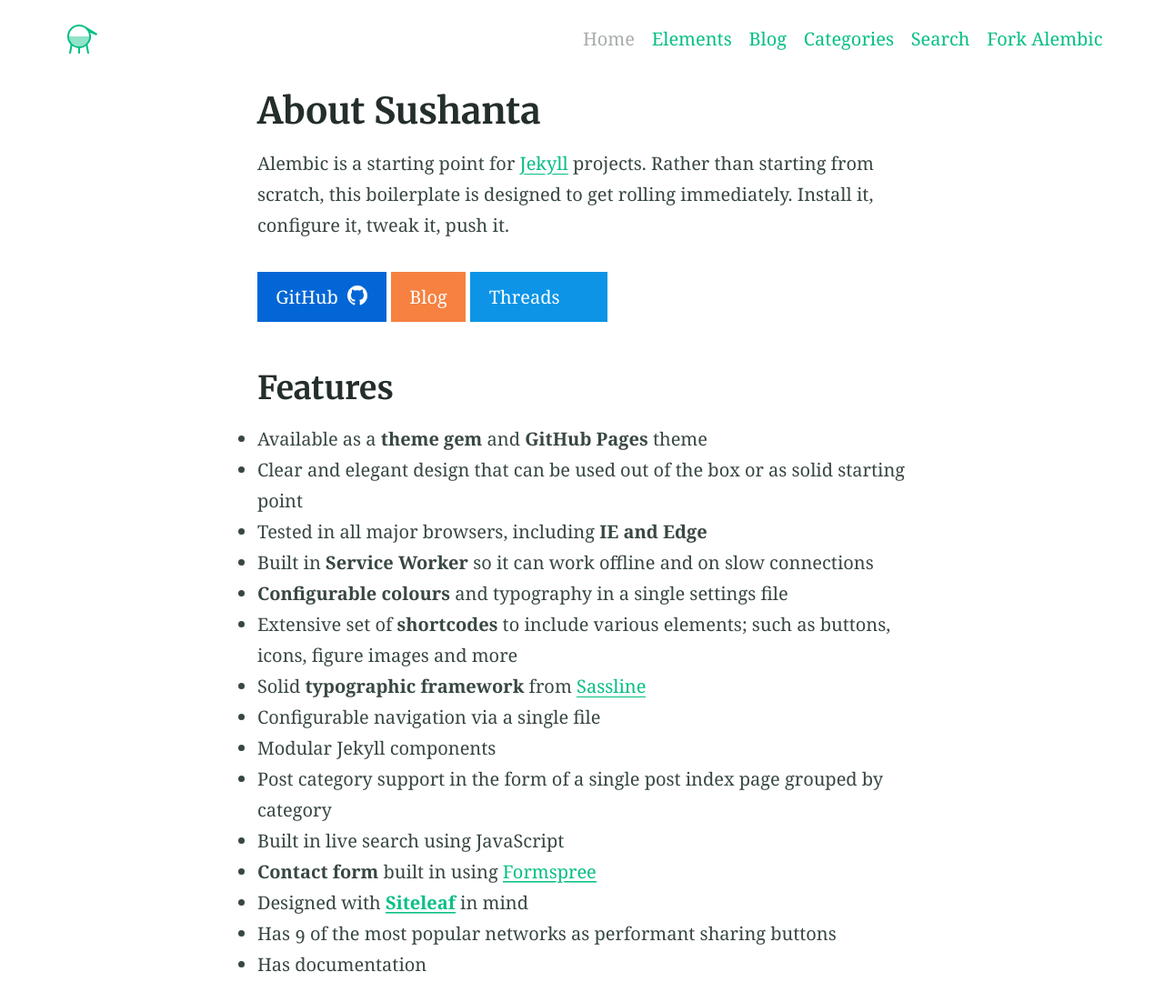
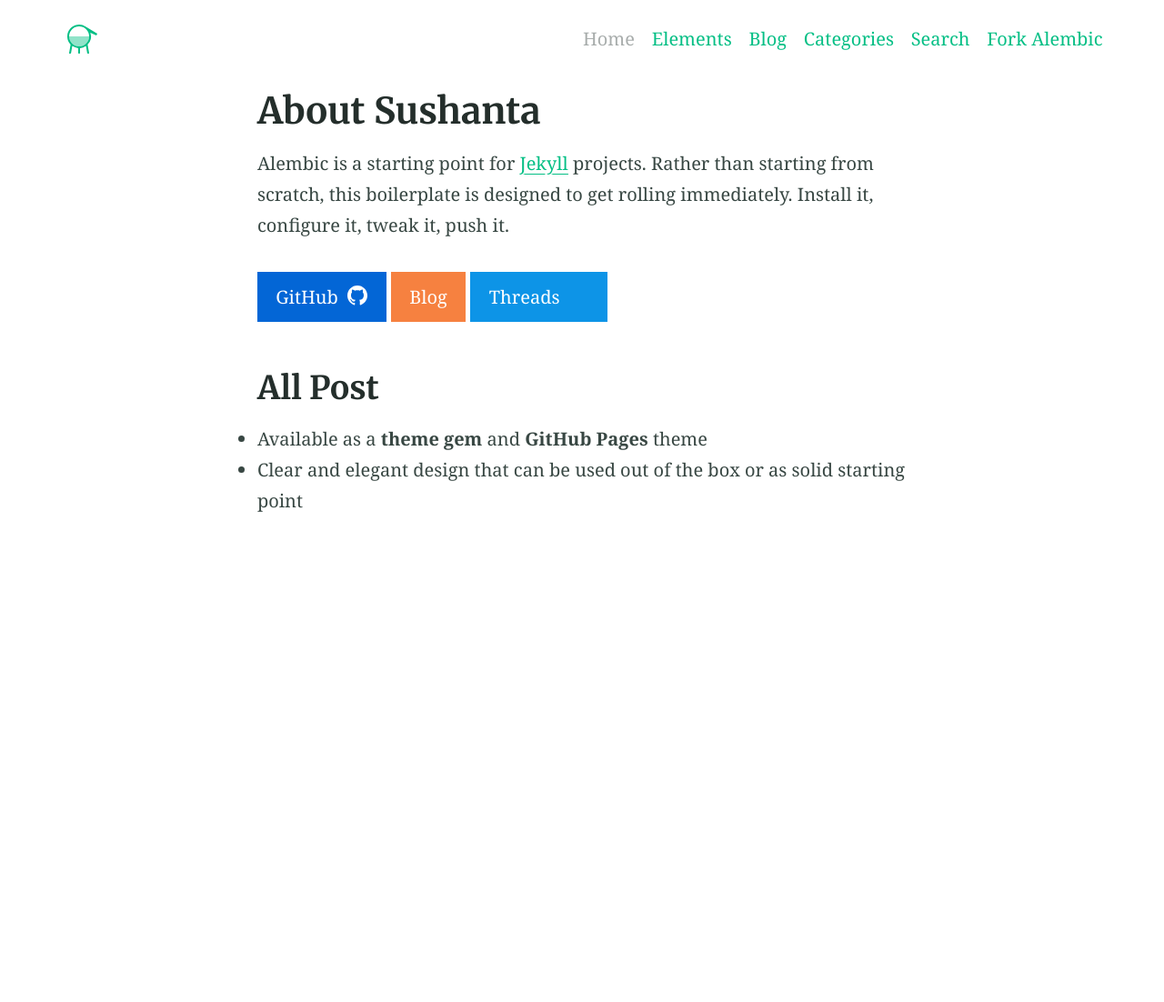
Before and after one commit to hi-sushanta/hi-sushanta.github.io, a Jekyll site: the page built from index.md, in a window 1280 px wide. Shown: the whole page at 91% size. Built offline with Jekyll 4.4.1, drawn with Linux system fonts in a browser that asks for light colours; after the commit the page ends 900 px from its top, so only the background shows below that.

Commit message:
Replace Feature section to All Blog

```diff
--- a/index.md
+++ b/index.md
@@ -7,20 +7,7 @@ Alembic is a starting point for [Jekyll](https://jekyllrb.com/) projects. Rather
 
 {% include button.html text="GitHub" icon="github" link="https://github.com/hi-sushanta" color="#0366d6" %} {% include button.html text="Blog" link="https://hiwhy.io/" color="#f68140" %} {% include button.html text="Threads" icon="threads" link="https://www.threads.net/@hi_chiai" color="#0d94e7" %}
 
-## Features
+## All Post
 
 - Available as a **theme gem** and **GitHub Pages** theme
 - Clear and elegant design that can be used out of the box or as solid starting point
-- Tested in all major browsers, including **IE and Edge**
-- Built in **Service Worker** so it can work offline and on slow connections
-- **Configurable colours** and typography in a single settings file
-- Extensive set of **shortcodes** to include various elements; such as buttons, icons, figure images and more
-- Solid **typographic framework** from [Sassline](https://sassline.com/)
-- Configurable navigation via a single file
-- Modular Jekyll components
-- Post category support in the form of a single post index page grouped by category
-- Built in live search using JavaScript
-- **Contact form** built in using [Formspree](https://formspree.io/)
-- Designed with **[Siteleaf](https://www.siteleaf.com/)** in mind
-- Has 9 of the most popular networks as performant sharing buttons
-- Has documentation
```
